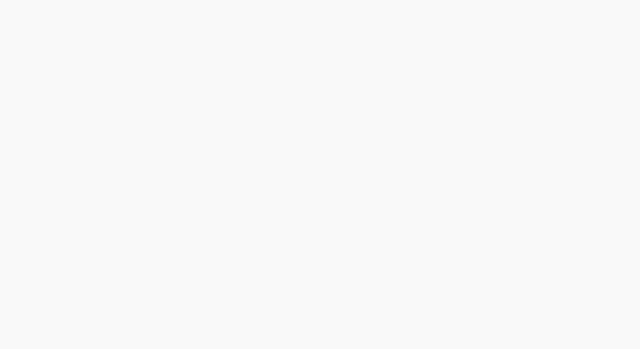
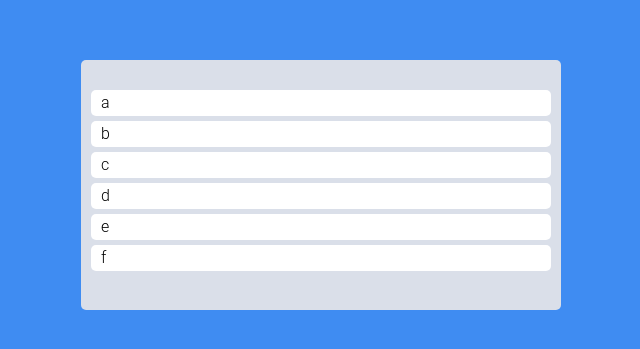
Before and after one commit to GEUM-AND-IM/drello-clone, a React app: page / in a window 1280 px wide. Shown: the part 215-564 px from the top of the page, without its empty margins (319-959 px from the left). Built offline with nearby package versions, Linux system fonts and the light colour scheme.

Commit message:
2022-02-16

```diff
--- a/package.json
+++ b/package.json
@@ -17,12 +17,15 @@
   "dependencies": {
     "dotenv": "^14.2.0",
     "react": "^17.0.2",
+    "react-beautiful-dnd": "^13.1.0",
     "react-dom": "^17.0.2",
     "react-router-dom": "^5.3.0",
+    "recoil": "^0.6.1",
     "styled-components": "^5.3.3"
   },
   "devDependencies": {
     "@types/react": "^17.0.38",
+    "@types/react-beautiful-dnd": "^13.1.2",
     "@types/react-dom": "^17.0.11",
     "@types/styled-components": "^5.1.21",
     "cross-env": "^7.0.3",
--- a/src/App.tsx
+++ b/src/App.tsx
@@ -1,5 +1,74 @@
+import { DragDropContext, Draggable, Droppable } from "react-beautiful-dnd";
+import styled from "styled-components";
+
+const Wrapper = styled.div`
+  display: flex;
+  max-width: 480px;
+  width: 100%;
+  margin: 0px auto;
+  justify-content: center;
+  align-items: center;
+  height: 100vh;
+`;
+
+const Boards = styled.div`
+  display: grid;
+  grid-template-columns: repeat(3=1, 1fr);
+  width: 100%;
+`;
+
+const Board = styled.div`
+  padding: 20px 10px;
+  padding-top: 30px;
+  background-color: ${(props) => props.theme.boardColor};
+  border-radius: 5px;
+  min-height: 200px;
+  display: flex;
+  flex-direction: column;
+`;
+
+const Card = styled.div`
+  padding: 5px 10px;
+  background-color: ${(props) => props.theme.cardColor};
+  border-radius: 5px;
+  margin-bottom: 5px;
+`;
+
+const toDos = ["a", "b", "c", "d", "e", "f"];
+
 const App = () => {
-  return <></>;
+  const onDragEnd = () => {};
+
+  return (
+    <DragDropContext onDragEnd={onDragEnd}>
+      <Wrapper>
+        <Boards>
+          <Droppable droppableId="one">
+            {(provided) => (
+              <Board ref={provided.innerRef} {...provided.droppableProps}>
+                {toDos.map((item, idx) => {
+                  return (
+                    <Draggable draggableId={item} index={idx}>
+                      {(provided) => (
+                        <Card
+                          ref={provided.innerRef}
+                          {...provided.dragHandleProps}
+                          {...provided.draggableProps}
+                        >
+                          {item}
+                        </Card>
+                      )}
+                    </Draggable>
+                  );
+                })}
+                {provided.placeholder}
+              </Board>
+            )}
+          </Droppable>
+        </Boards>
+      </Wrapper>
+    </DragDropContext>
+  );
 };
 
 export default App;
--- a/src/index.tsx
+++ b/src/index.tsx
@@ -1,7 +1,9 @@
 import React from "react";
 import ReactDOM from "react-dom";
-import { createGlobalStyle } from "styled-components";
+import { RecoilRoot } from "recoil";
+import { createGlobalStyle, ThemeProvider } from "styled-components";
 import App from "./App";
+import { theme } from "./theme";
 
 const GlobalStyle = createGlobalStyle`
 html{
@@ -45,7 +47,7 @@ body {
   box-sizing: border-box;
 	display: flex;
 	flex-direction: column;
-  background-color: #F9F9F9;
+  background-color: ${(props) => props.theme.bgColor};
 }
 
 *{
@@ -71,8 +73,12 @@ table {
 
 ReactDOM.render(
   <React.StrictMode>
-    <GlobalStyle />
-    <App />
+    <RecoilRoot>
+      <ThemeProvider theme={theme}>
+        <GlobalStyle />
+        <App />
+      </ThemeProvider>
+    </RecoilRoot>
   </React.StrictMode>,
   document.getElementById("root")
 );
--- /dev/null
+++ b/src/theme.ts
@@ -0,0 +1,7 @@
+import { DefaultTheme } from "styled-components";
+
+export const theme: DefaultTheme = {
+  bgColor: "#3F8CF2",
+  cardColor: "white",
+  boardColor: "#DADFE9",
+};
```
Also changed, not shown: src/store/atoms.ts (added, +20 -0 lines), src/styled.d.ts (added, +9 -0 lines), 1 other file (tests, documents, lock files or other folders).
